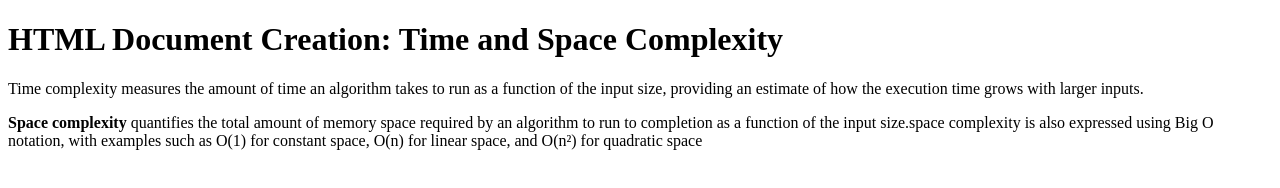
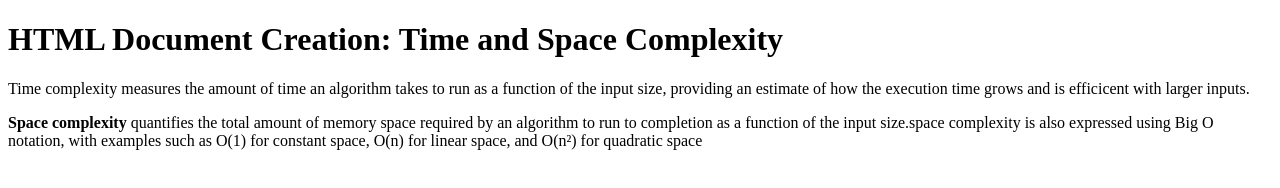
Before and after one commit to acciojob/time-and-space-complexity-Chandana-1001, a website: page main.html in a window 1280 px wide. Drawn offline with Linux system fonts and the light colour scheme.

Commit message:
created a submission

```diff
--- a/main.html
+++ b/main.html
@@ -9,7 +9,7 @@
 <body>
 	<!-- the entire body must be written by student -->
 	<h1>HTML Document Creation: Time and Space Complexity</h1>
-	<p>Time complexity measures the amount of time an algorithm takes to run as a function of the input size, providing an estimate of how the execution time grows with larger inputs.</p>
+	<p>Time complexity measures the amount of time an algorithm takes to run as a function of the input size, providing an estimate of how the execution time grows and is efficicent with larger inputs.</p>
 	<p><b>Space complexity</b> quantifies the total amount of memory space required by an algorithm to run to completion as a function of the input size.space complexity is also expressed using Big O notation, with examples such as O(1) for constant space, O(n) for linear space, and O(n²) for quadratic space</p>
     <script type="text/javascript" src="./script.js">
 </script>
```
